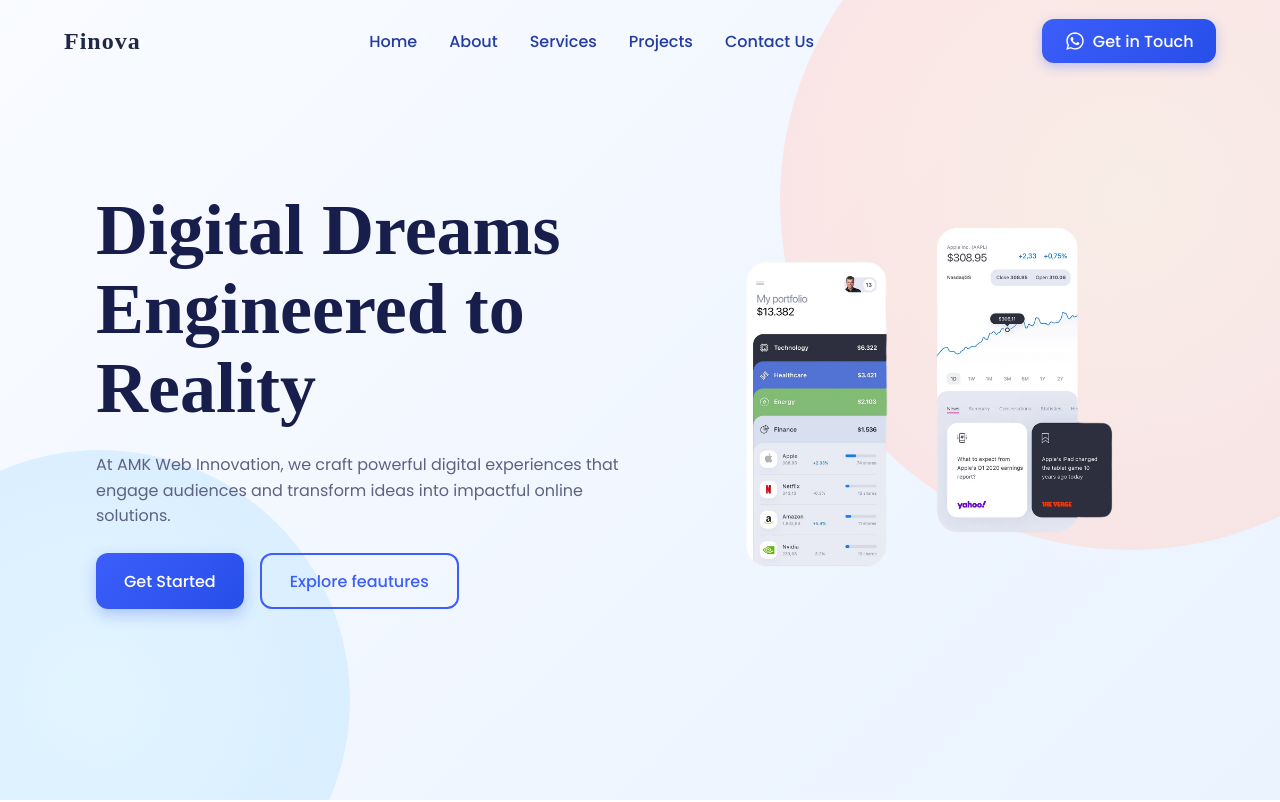
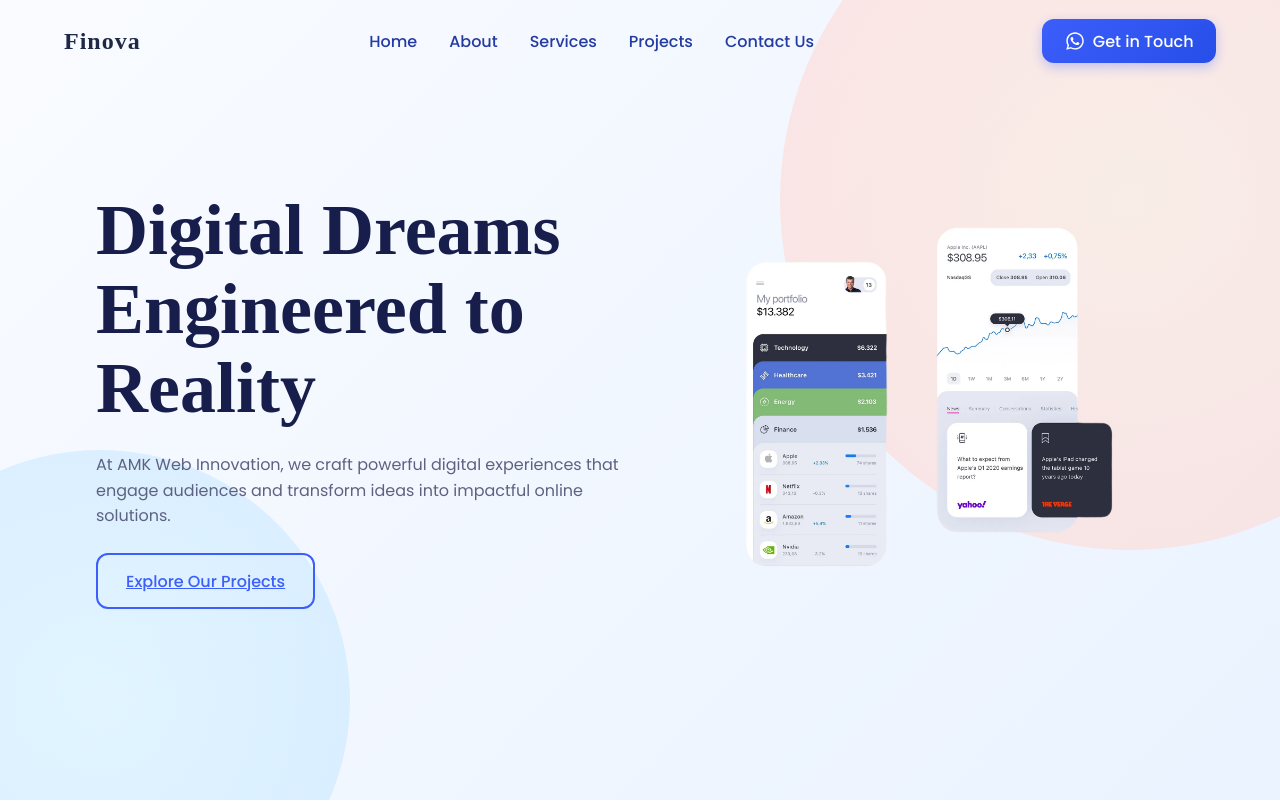
Before and after one commit to karanrajput2003/AMK_Web_Innovation, a React (Vite) app: page / in a window 1280 px wide. Shown: the top 802 px of the page. Built offline with nearby package versions, Linux system fonts and the light colour scheme; a web font is replaced by a local one.

Commit message:
Update Hero.jsx

```diff
--- a/src/Pages/Hero.jsx
+++ b/src/Pages/Hero.jsx
@@ -2,6 +2,7 @@ import React from 'react'
 import HeroImg from '../assets/hero-img.webp'
 import '../CSS/Hero.css'
 import CRED from '../assets/cred-logo.png'
+import { Link } from "react-router-dom";
 
 function Hero() {
   return (
@@ -14,8 +15,8 @@ function Hero() {
                 At AMK Web Innovation, we craft powerful digital experiences that engage audiences and transform ideas into impactful online solutions.
             </p>
             <div className='hero-button'>
-                <button className='get-started'>Get Started</button>
-                <button className='explore'>Explore feautures</button>
+{/*                 <button className='get-started'>Get Started</button> */}
+                <Link className='explore' to="/projects">Explore Our Projects</Link>
             </div>
         </div>
         <div className='hero-image'>
@@ -26,4 +27,5 @@ function Hero() {
   )
 }
 
+
 export default Hero
```
